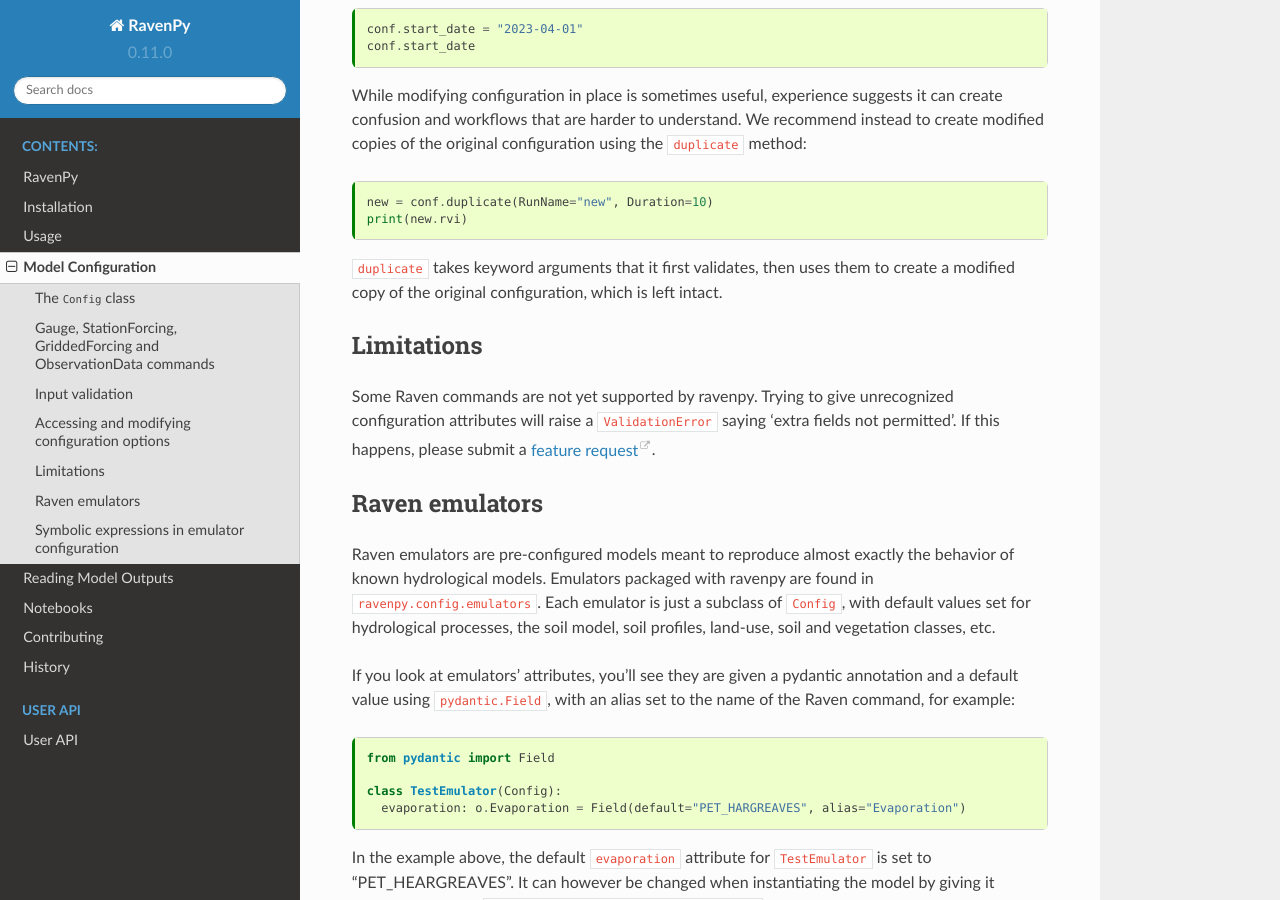
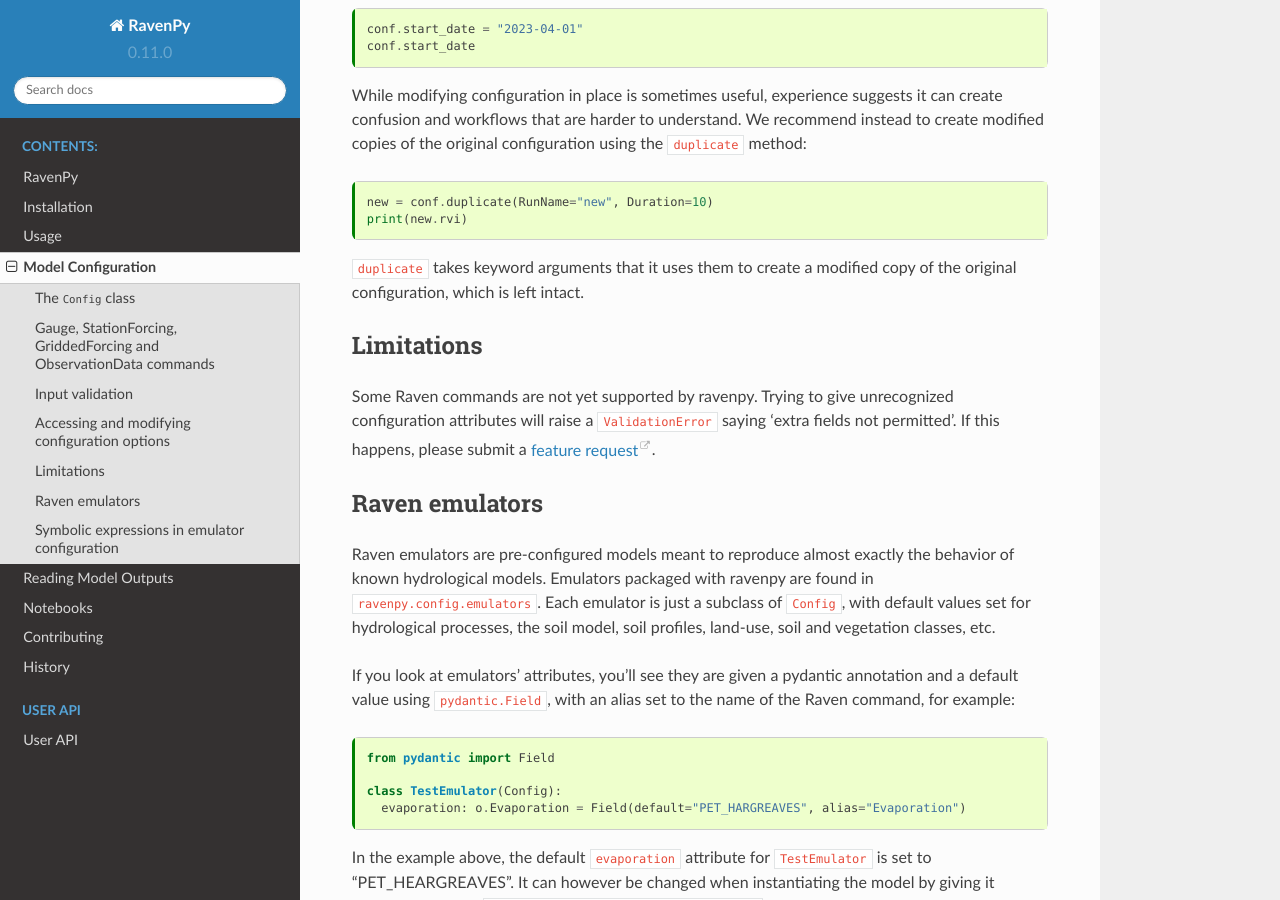
Before and after one commit to CSHS-CWRA/RavenPy, a Sphinx documentation site: the page built from docs/configuration.md, in a window 1280 px wide and 900 px high, scrolled down 3293 px. Built offline with Sphinx 7.4.7 and the Read the Docs theme 2.0.0, drawn with Linux system fonts in a browser that asks for light colours; pages that are not in the unit, such as notebooks, are missing from menus.

Commit message:
small fixes to docs and commands spacing for aesthetic

````diff
--- a/docs/configuration.md
+++ b/docs/configuration.md
@@ -119,7 +119,7 @@
 print(new.rvi)
 ```
 
-`duplicate` takes keyword arguments that it first validates, then uses them to create a modified copy of the original configuration, which is left intact.
+`duplicate` takes keyword arguments that it uses them to create a modified copy of the original configuration, which is left intact.
 
 
 ## Limitations
````
Also changed, not shown: other parts of docs/configuration.md (+1 -1 lines), 1 other file.
